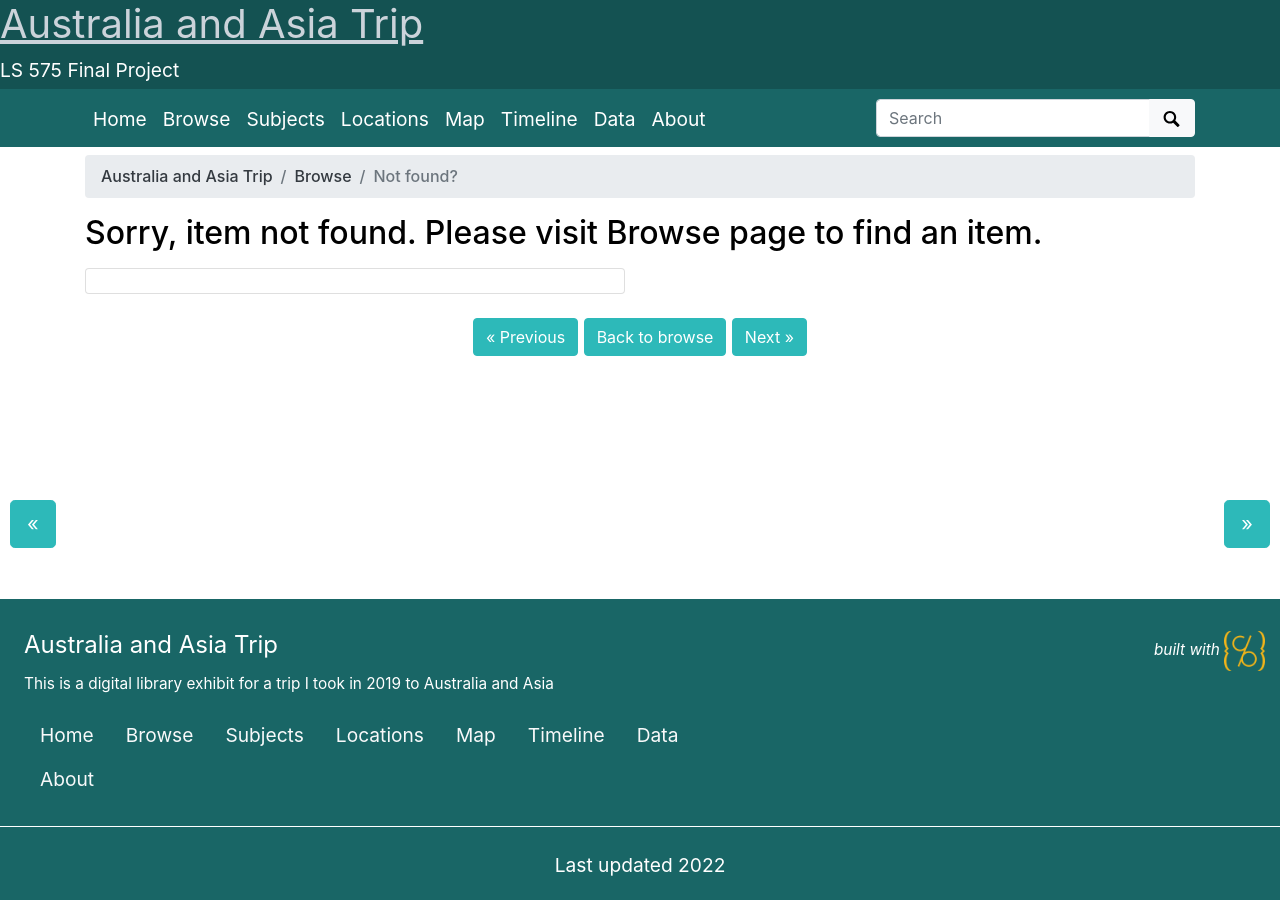
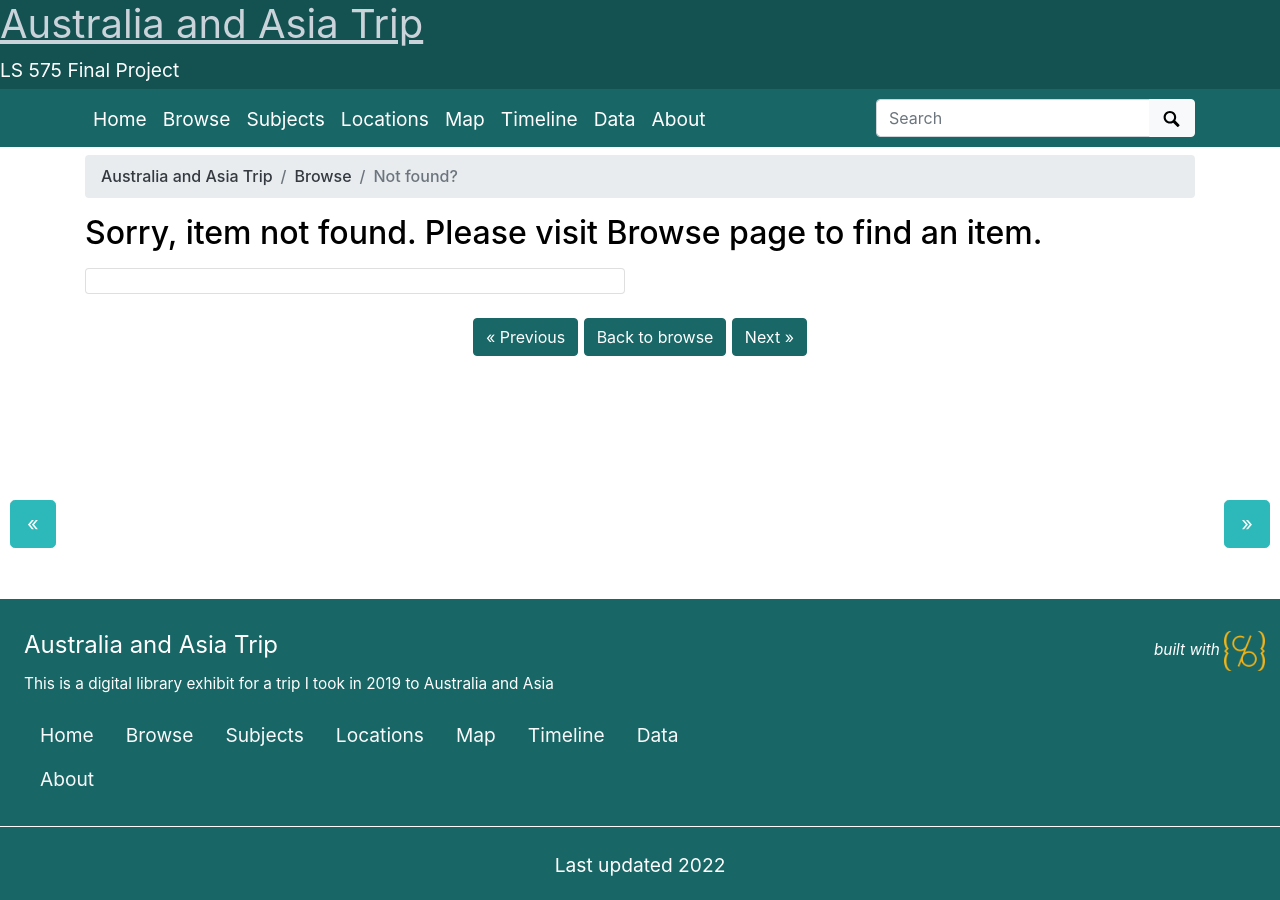
Before and after one commit to mikasmith97/final.github.io, a Jekyll site: the page built from pages/item.md, in a window 1280 px wide. Built offline with Jekyll 4.4.1, drawn with Linux system fonts in a browser that asks for light colours.

Commit message:
Update item.html

```diff
--- a/_layouts/item.html
+++ b/_layouts/item.html
@@ -32,9 +32,9 @@ custom-foot: js/item-js.html
 
     {%- if site.data.theme.browse-buttons == true -%}
     <div class="text-center">
-        <a id="prev-button" class="btn btn-secondary">&laquo; Previous</a>
-        <a class="btn btn-secondary" href="{{ '/browse.html' | relative_url }}">Back to browse</a>
-        <a id="for-button" class="btn btn-secondary">Next &raquo;</a>
+        <a id="prev-button" class="btn btn-drkr">&laquo; Previous</a>
+        <a class="btn btn-drkr" href="{{ '/browse.html' | relative_url }}">Back to browse</a>
+        <a id="for-button" class="btn btn-drkr">Next &raquo;</a>
     </div>
 
     <div id="item-nav">
```
